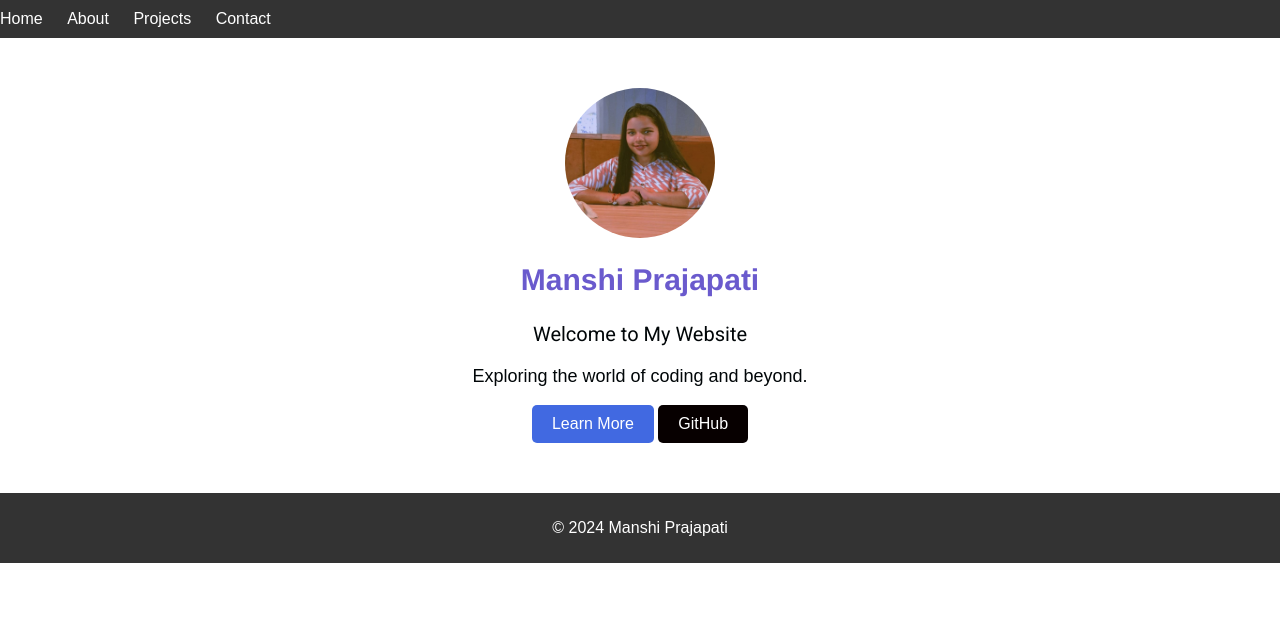
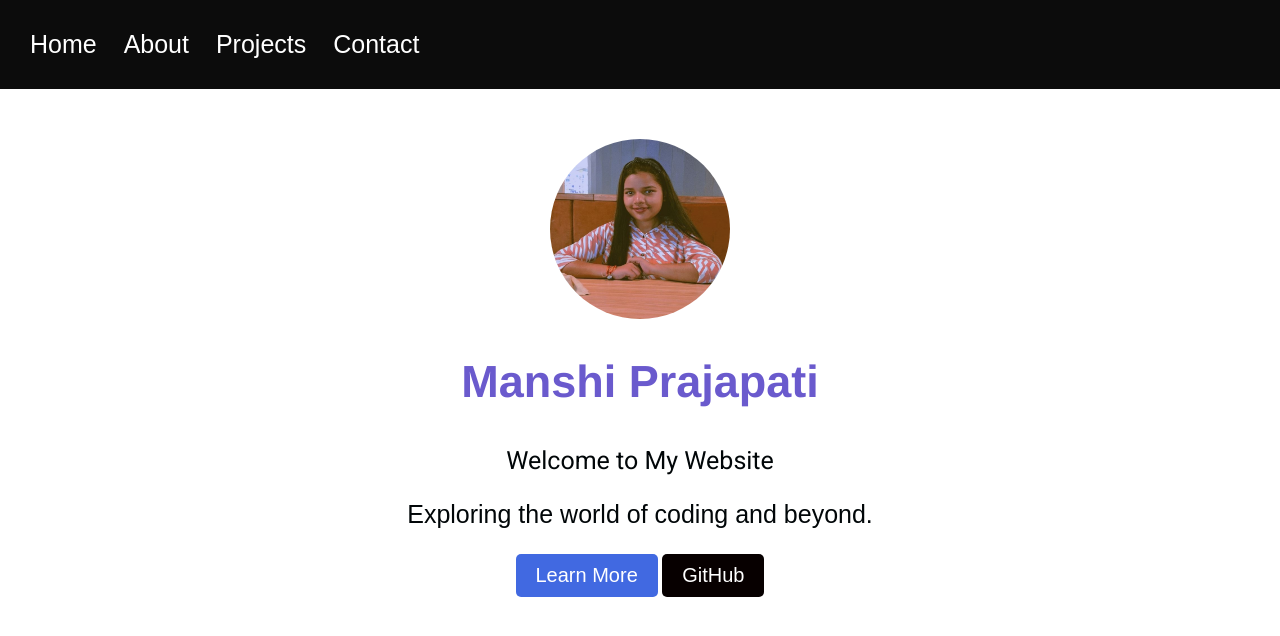
Before and after one commit to Manshi332/portfolio_website, a plain HTML site: page index.html in a window 1280 px wide. Drawn offline with Linux system fonts and the light colour scheme.

Commit message:
changed font size and header padding

```diff
--- a/styles.css
+++ b/styles.css
@@ -6,9 +6,10 @@ body {
 }
 
 header {
-    background-color: #333;
+    background-color: #0c0c0c;
     color: #fff;
-    padding: 10px 0;
+    padding: 30px ;
+    font-size: 25px;
 }
 
 nav ul {
@@ -43,6 +44,7 @@ section {
     padding: 10px 20px;
     text-decoration: none;
     border-radius: 5px;
+    font-size: 20px;
 }
 
 .hero-content {
@@ -55,10 +57,10 @@ section {
 }
 
 footer {
-    background-color: #333;
+
     color: #fff;
     text-align: center;
-    padding: 10px 0;
+
 }
 .profile {
     text-align: center;
@@ -66,27 +68,25 @@ footer {
 }
 
 .profile-image {
-    width: 150px; /* adjust as needed */
-    height: 150px; /* adjust as needed */
-    border-radius: 50%; /* to make it circular */
-    margin: 0 auto 20px; /* center the image and add some space below */
+    width: 180px;
+    height: 180px;
+    border-radius: 100%;
+    margin: 0 auto 20px;
     display: block;
 
 }
 #intro {
     color: rgb(1, 6, 8);
-    font-family: Arial, Helvetica, sans-serif; /* Modify font as needed */
-    font-size:18px ;
+    font-family: Arial, Helvetica, sans-serif;
+    font-size :25px ;
 }
-/* styles.css */
-/* styles.css */
 #wlcm {
-    font-family: 'Roboto', sans-serif; /* Change 'Roboto' to the desired font */
-    font-size: 20px;
+    font-family: 'Roboto', sans-serif;
+    font-size: 25px;
     color: rgb(1, 6, 8);
 }
 #name{
-    font-size: 30px;
+    font-size: 45px;
 }
 /* styles.css */
 .github-btn {
```
